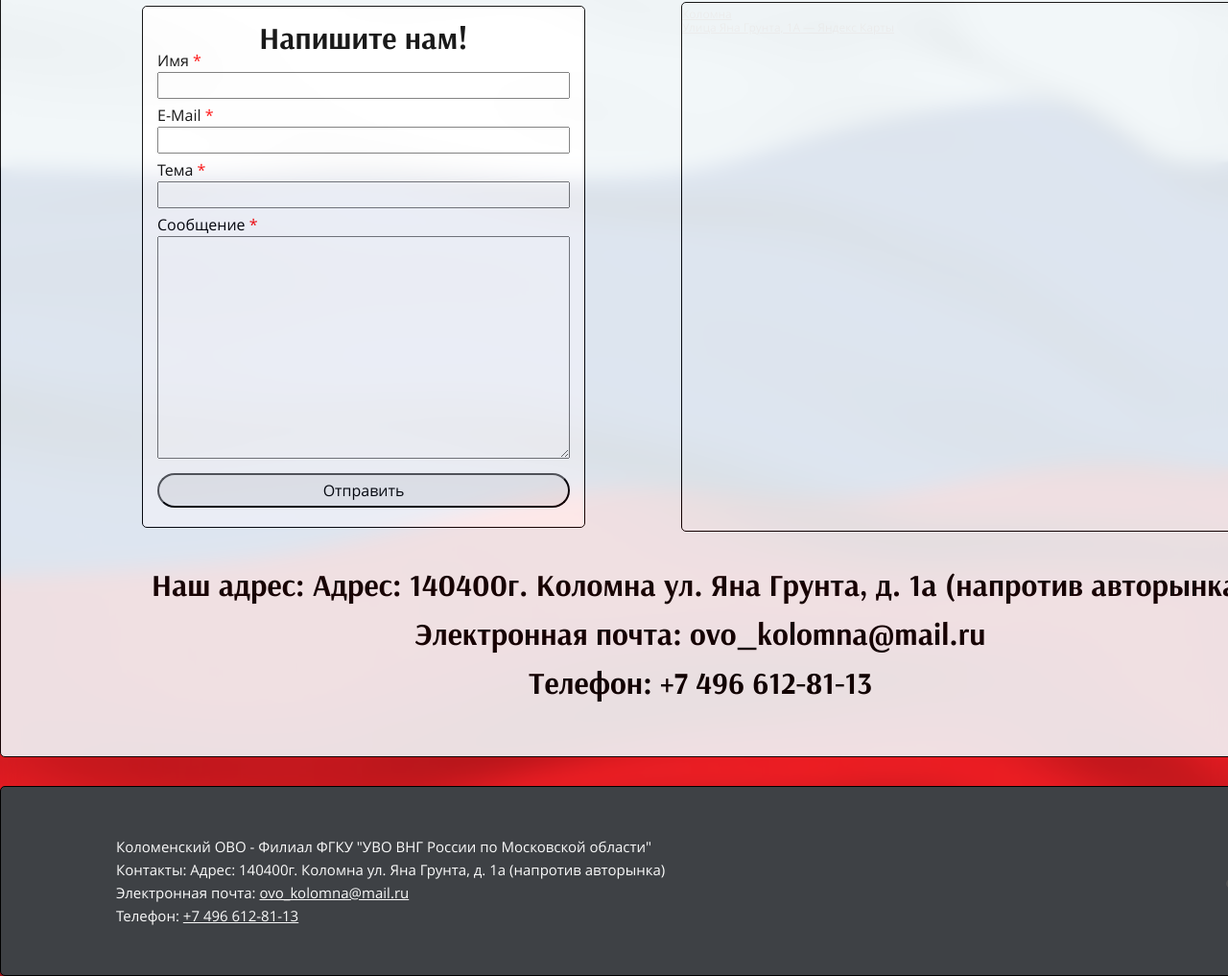
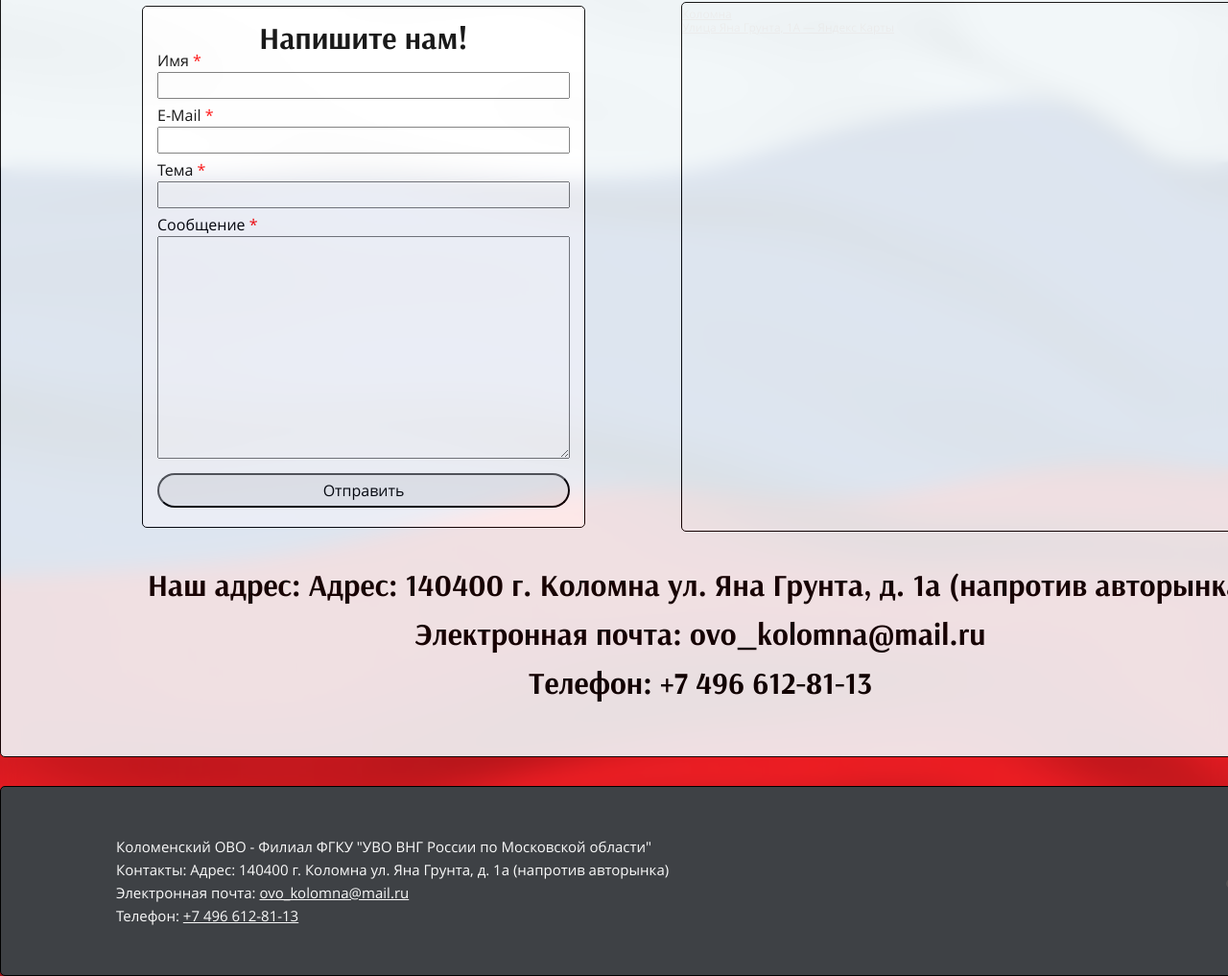
Before and after one commit to soloviyshpak/security, a plain HTML site: page feedback.html in a window 1280 px wide. Shown: the part 296-1313 px from the top of the page at 96% size. Drawn offline with Linux system fonts and the light colour scheme.

Commit message:
Исправлен косяк с адресом

```diff
--- a/feedback.html
+++ b/feedback.html
@@ -143,7 +143,7 @@
             </div>
             <div class="feedback-contacts">
               <p>
-                Наш адрес: Адрес: 140400г. Коломна ул. Яна Грунта, д. 1а
+                Наш адрес: Адрес: 140400 г. Коломна ул. Яна Грунта, д. 1а
                 (напротив авторынка)
               </p>
               <p>
@@ -174,7 +174,7 @@
               области"
             </p>
             <address>
-              Контакты: Адрес: 140400г. Коломна ул. Яна Грунта, д. 1а (напротив
+              Контакты: Адрес: 140400 г. Коломна ул. Яна Грунта, д. 1а (напротив
               авторынка) <br />
               Электронная почта:
               <a href="mailto:ovo_kolomna@mail.ru" class="footer__info-link"
```
Also changed, not shown: agitation.html (+1 -1 lines), employment.html (+1 -1 lines), index.html (+1 -1 lines), life.html (+1 -1 lines).
